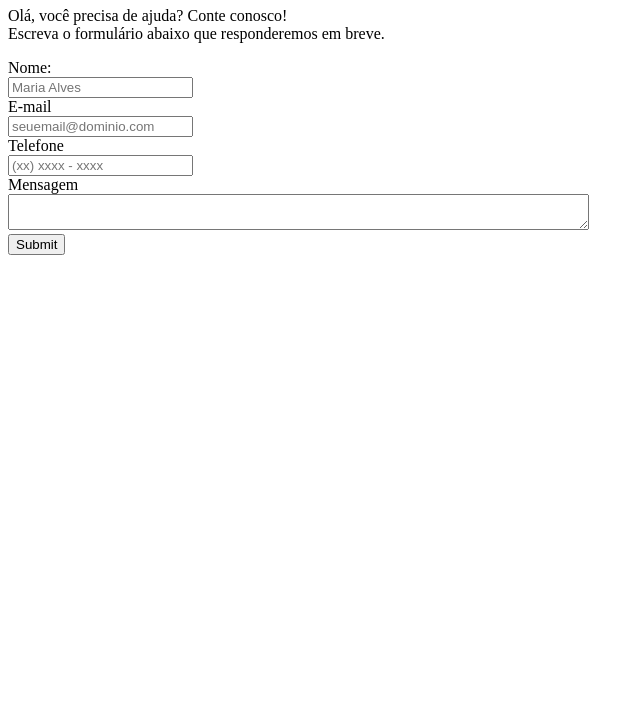
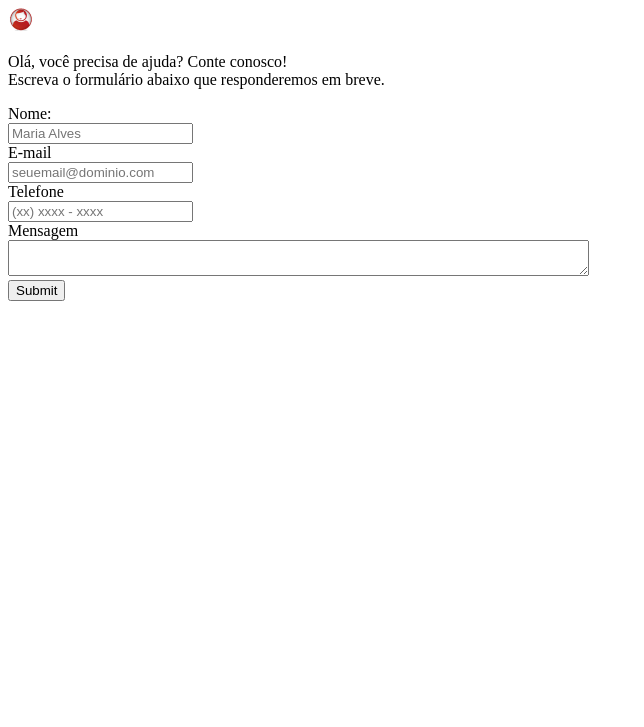
Before and after one commit to ludmilaalvespinto/projeto_contato, a plain HTML site: page index.html in a window 1280 px wide. Shown: the part 73-800 px from the top of the page, without its empty margins (0-644 px from the left). Drawn offline with Linux system fonts and the light colour scheme.

Commit message:
feat: criação a div com a imagem de contato

```diff
--- a/index.html
+++ b/index.html
@@ -9,10 +9,16 @@
 
 <body>
 
+
     <div>
         <h1>Contato</h1>
-        <p>Olá, você precisa de ajuda? Conte conosco! <br>
-        Escreva o formulário abaixo que responderemos em breve.</p>
+
+        <!-- div informação sobre contato imagem e texto-->
+        <div>
+            <img src="assets/img/contact_img.png" alt="contact_image">
+            <p>Olá, você precisa de ajuda? Conte conosco! <br>
+            Escreva o formulário abaixo que responderemos em breve.</p>
+        </div>
     </div>
 
     <!-- Formulario para contato. Tive duvida se coloca em uma div-->
```
